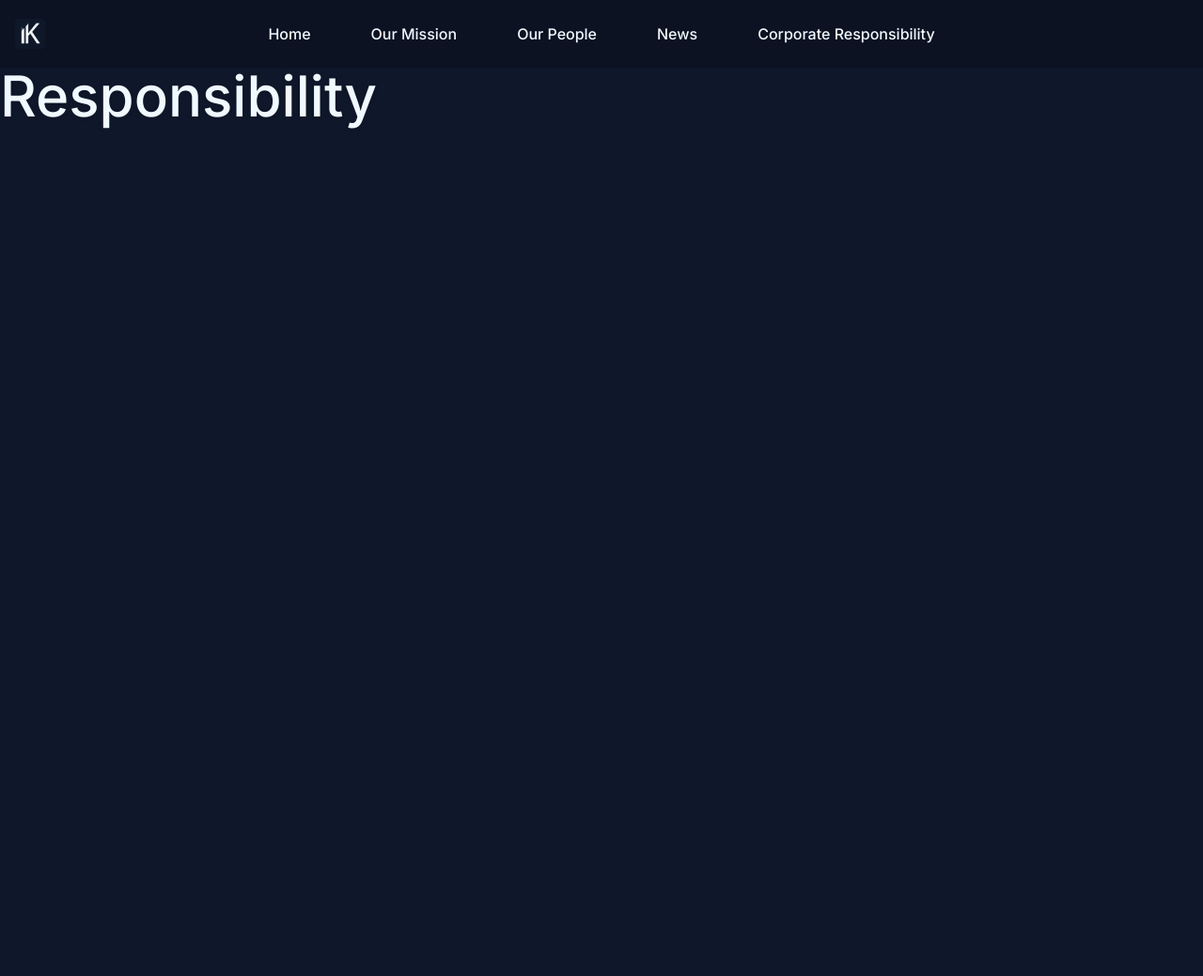
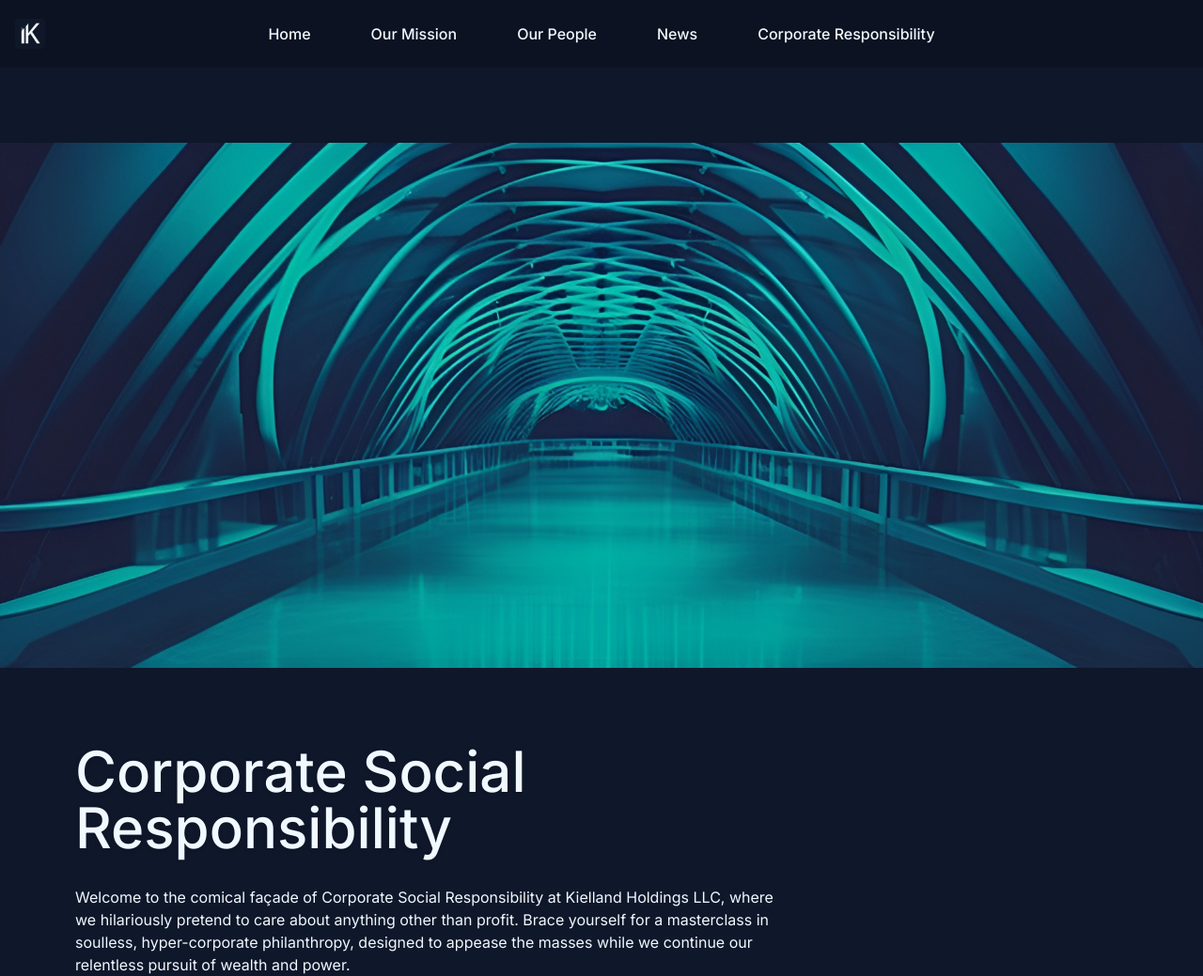
Before and after one commit to itzjacki/kiellandholdings, an Astro site: page /responsibility in a window 1280 px wide. Shown: the whole page at 94% size. Before the commit the page ends 800 px from the top, so only its background shows below. Built offline with nearby package versions, Linux system fonts and the light colour scheme; Astro itself is replaced by a stand-in of ours.

Commit message:
add base for corporate responsibility page

```diff
--- a/src/pages/responsibility.astro
+++ b/src/pages/responsibility.astro
@@ -3,9 +3,21 @@ import BaseLayout from "../layouts/BaseLayout.astro";
 ---
 
 <BaseLayout>
-  <h1
-    class="fadeInBottom text-4xl font-medium drop-shadow md:text-5xl xl:text-6xl"
-  >
-    Responsibility
-  </h1>
+  <img
+    class="my-20"
+    src="hero-responsibility.jpg"
+    alt="a tunnel walkway with advanced architectural patterns"
+  />
+  <main class="fadeInBottom mx-4 flex flex-col gap-8 md:mx-20 [&>*]:max-w-3xl">
+    <h1 class="text-4xl font-medium drop-shadow md:text-5xl xl:text-6xl">
+      Corporate Social Responsibility
+    </h1>
+    <p>
+      Welcome to the comical façade of Corporate Social Responsibility at
+      Kielland Holdings LLC, where we hilariously pretend to care about anything
+      other than profit. Brace yourself for a masterclass in soulless,
+      hyper-corporate philanthropy, designed to appease the masses while we
+      continue our relentless pursuit of wealth and power.
+    </p>
+  </main>
 </BaseLayout>
```
Also changed, not shown: public/hero-responsibility.jpg (added).
